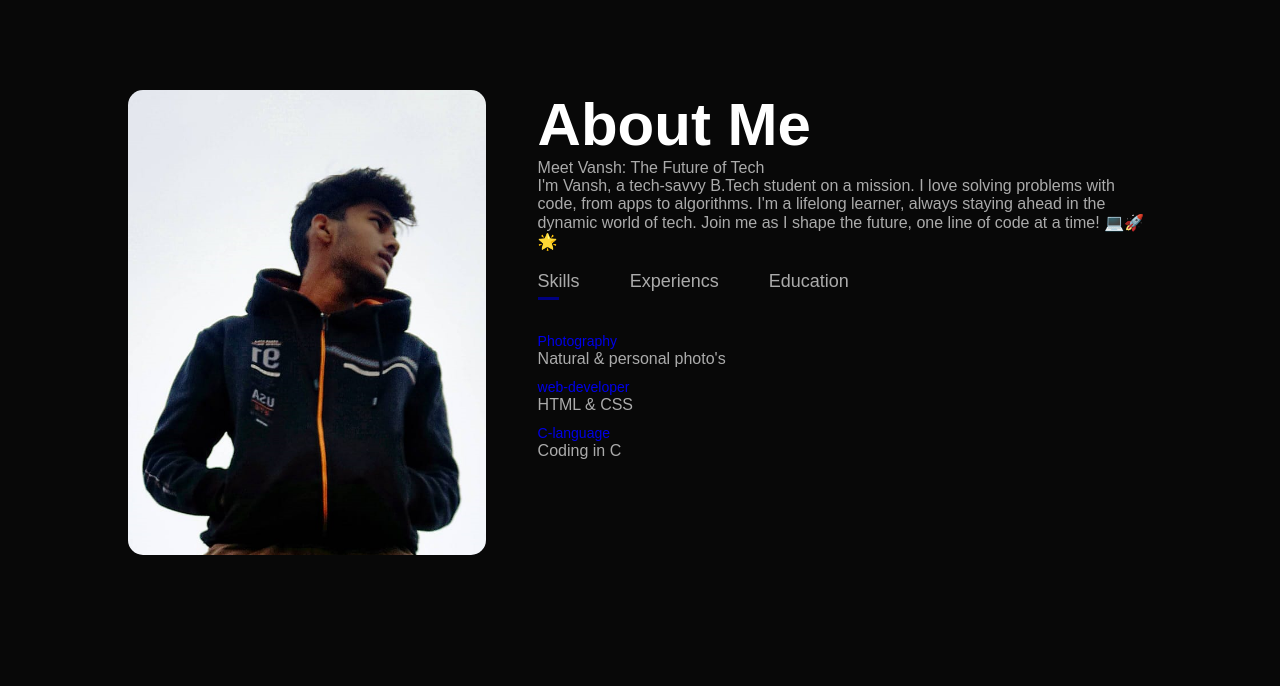
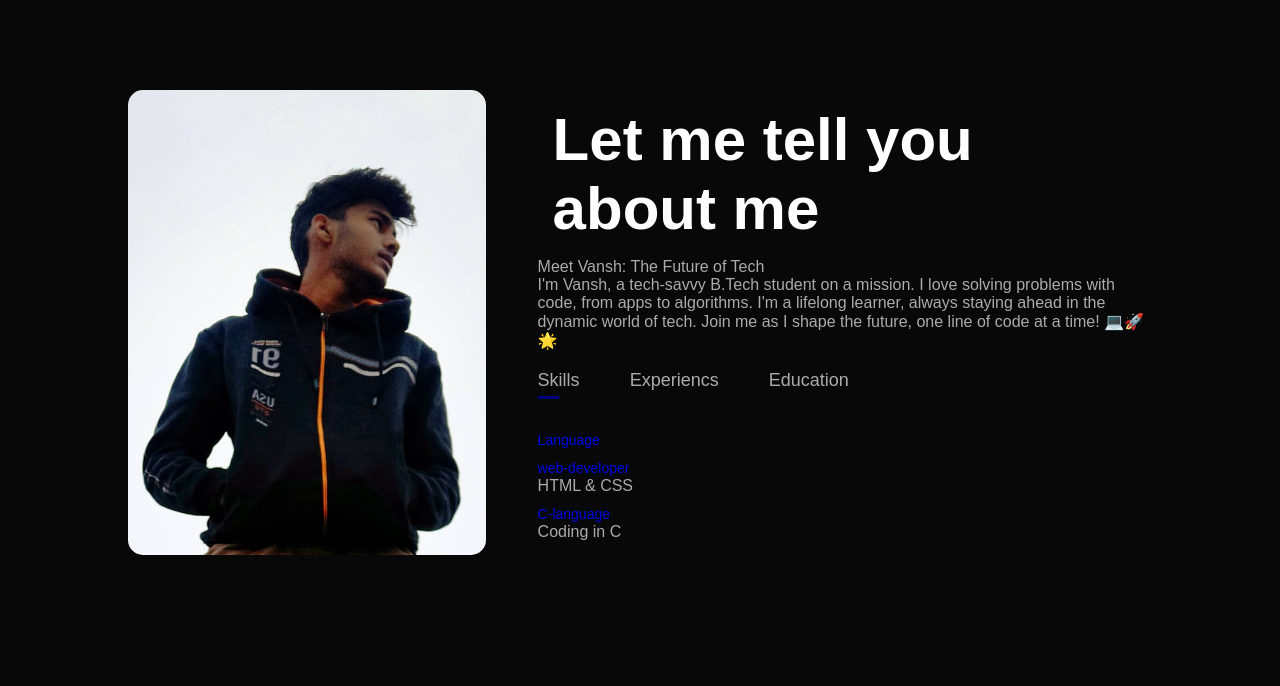
Before and after one commit to vansh1056/PORTFOLIO, a plain HTML site: page index.html in a window 1280 px wide. Shown: the part 800-1486 px from the top of the page. Drawn offline with Linux system fonts and the light colour scheme.

Commit message:
changing the style

```diff
--- a/index.html
+++ b/index.html
@@ -43,7 +43,7 @@
                     <img src="images/user.png" alt="">
                 </div>
                 <div class="about-col-2">
-                    <h1 class="sub-title">About Me</h1>
+                    <h5 class="sub-title">Let me tell you about me</h5>
                     <p>Meet Vansh: The Future of Tech <br>
 
                         I'm Vansh, a tech-savvy B.Tech student on a mission. I love solving problems with code, from apps to algorithms. I'm a lifelong learner, always staying ahead in the dynamic world of tech. Join me as I shape the future, one line of code at a time! 💻🚀🌟</p>
@@ -55,7 +55,7 @@
                          </div>
                          <div class="tab-contents active-tab" id="Skills">
                             <ul>
-                                <li><span>Photography</span><br>Natural & personal photo's</li>
+                                <li><span>Language</span></li>
                                 <li><span>web-developer</span><br>HTML & CSS</li>
                                 <li><span>C-language</span><br>Coding in C</li>
                             </ul>
@@ -147,7 +147,7 @@
         <div class="row">
             <div class="contact-left">
                 <h1 class="sub-title">contact Me</h1>
-                <p><i class="fa-solid fa-paper-plane"></i>vansh.2226cs1056@kiet.edu</p>
+                <p><i class="fa-solid fa-paper-plane"></i>vanshofficial26h6@gmail.com</p>
                 <p><i class="fa-solid fa-square-phone"></i>+91-9368008551</p>
                 <div class="social-icons">
                     <a href="https://instagram.com/_vansh__s._?igshid=NzZlODBkYWE4Ng=="><i class="fa-brands fa-instagram"></i></a>
--- a/style.css
+++ b/style.css
@@ -139,12 +139,17 @@ nav ul li a:hover::after{
     padding: 30px 0;
 
 }
+.sub-title{
+    padding: 15px;
+}
 .services-list{
+
     display: grid;
     grid-template-columns: repeat(auto-fit,minmax(250px,1fr));
     grid-gap: 40px;
 }
 .services-list div{
+    padding-top: 2px;
     background: #262626;
     padding: 40px;
     font-size: 13px;
```
